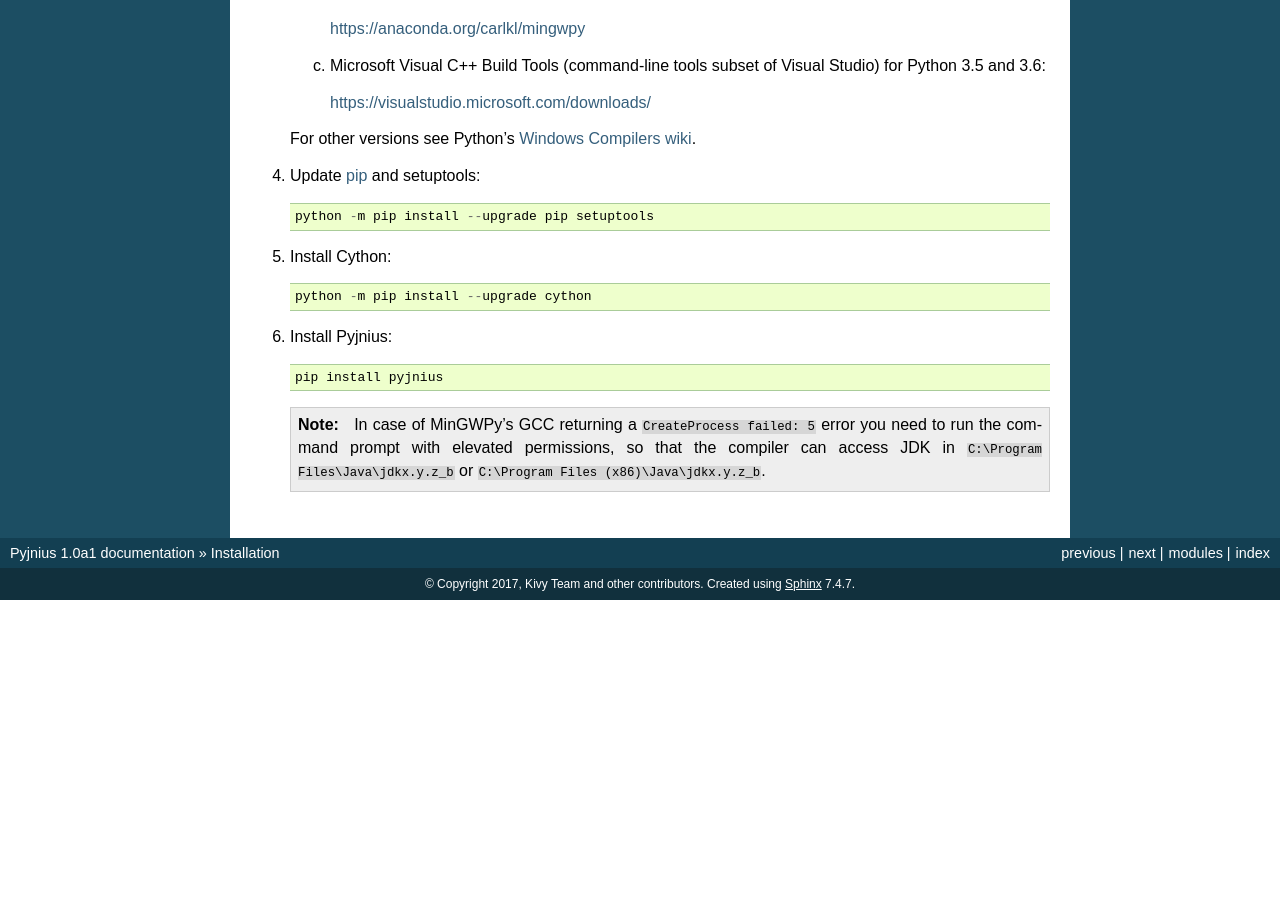
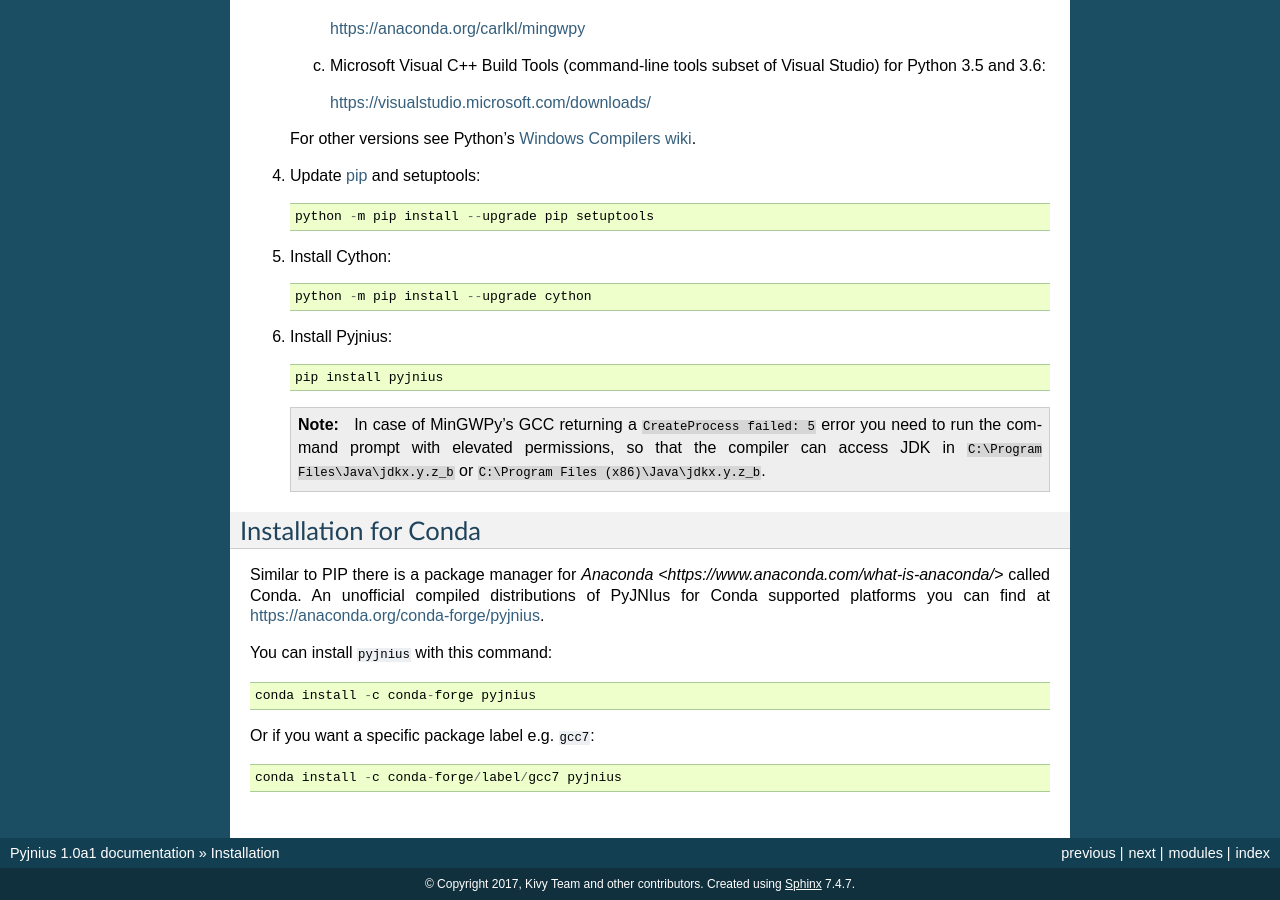
Before and after one commit to kivy/pyjnius, a Sphinx documentation site: the page built from docs/source/installation.rst, in a window 1280 px wide and 900 px high, scrolled down 1310 px. Built offline with Sphinx 7.4.7, drawn with Linux system fonts in a browser that asks for light colours; before the commit the page ends 1910 px from its top, so only the background shows below that; some of the changed text lies outside the part shown.

Commit message:
Add instructions for installing pyjnius in conda
Build repo: https://github.com/conda-forge/pyjnius-feedstock, closes #348

```diff
--- a/docs/source/installation.rst
+++ b/docs/source/installation.rst
@@ -108,3 +108,20 @@ Python and pip must be installed and present in ``PATH`` environment variable.
        you need to run the command prompt with elevated permissions, so that
        the compiler can access JDK in ``C:\Program Files\Java\jdkx.y.z_b`` or
        ``C:\Program Files (x86)\Java\jdkx.y.z_b``.
+
+
+Installation for Conda
+----------------------
+
+Similar to PIP there is a package manager for
+`Anaconda <https://www.anaconda.com/what-is-anaconda/>` called Conda.
+An unofficial compiled distributions of PyJNIus for Conda supported
+platforms you can find at https://anaconda.org/conda-forge/pyjnius.
+
+You can install ``pyjnius`` with this command::
+
+    conda install -c conda-forge pyjnius
+
+Or if you want a specific package label e.g. ``gcc7``::
+
+    conda install -c conda-forge/label/gcc7 pyjnius
```
